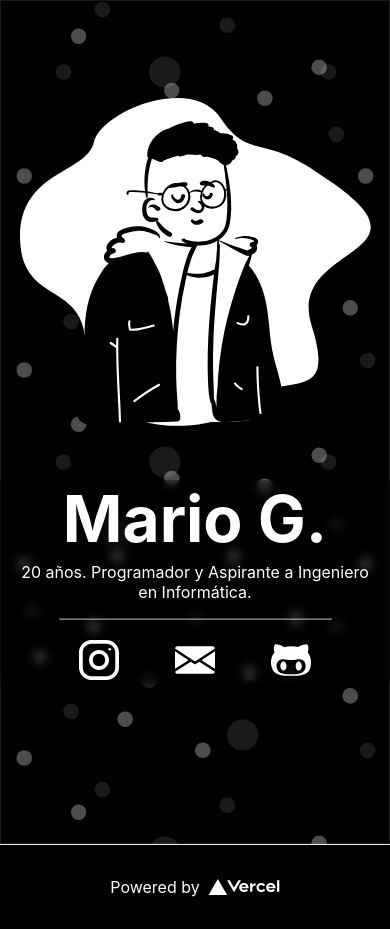
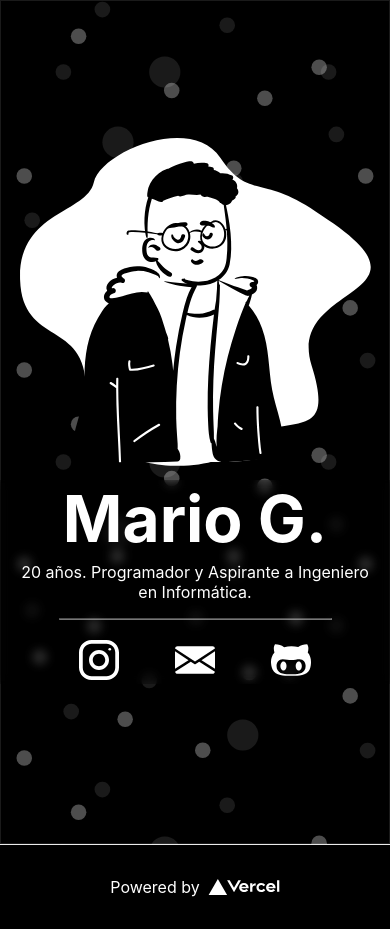
Before and after one commit to defcxz/web, a Next.js app: page / in a window 390 px wide. Built offline with nearby package versions, Linux system fonts and the light colour scheme.

Commit message:
margin-top -15rem now

```diff
--- a/app/styles/page.module.css
+++ b/app/styles/page.module.css
@@ -137,7 +137,7 @@
 
   .medark{
     position: fixed;
-    margin-top: -20rem;
+    margin-top: -15rem;
     width: 90vw;
   }
 
```
